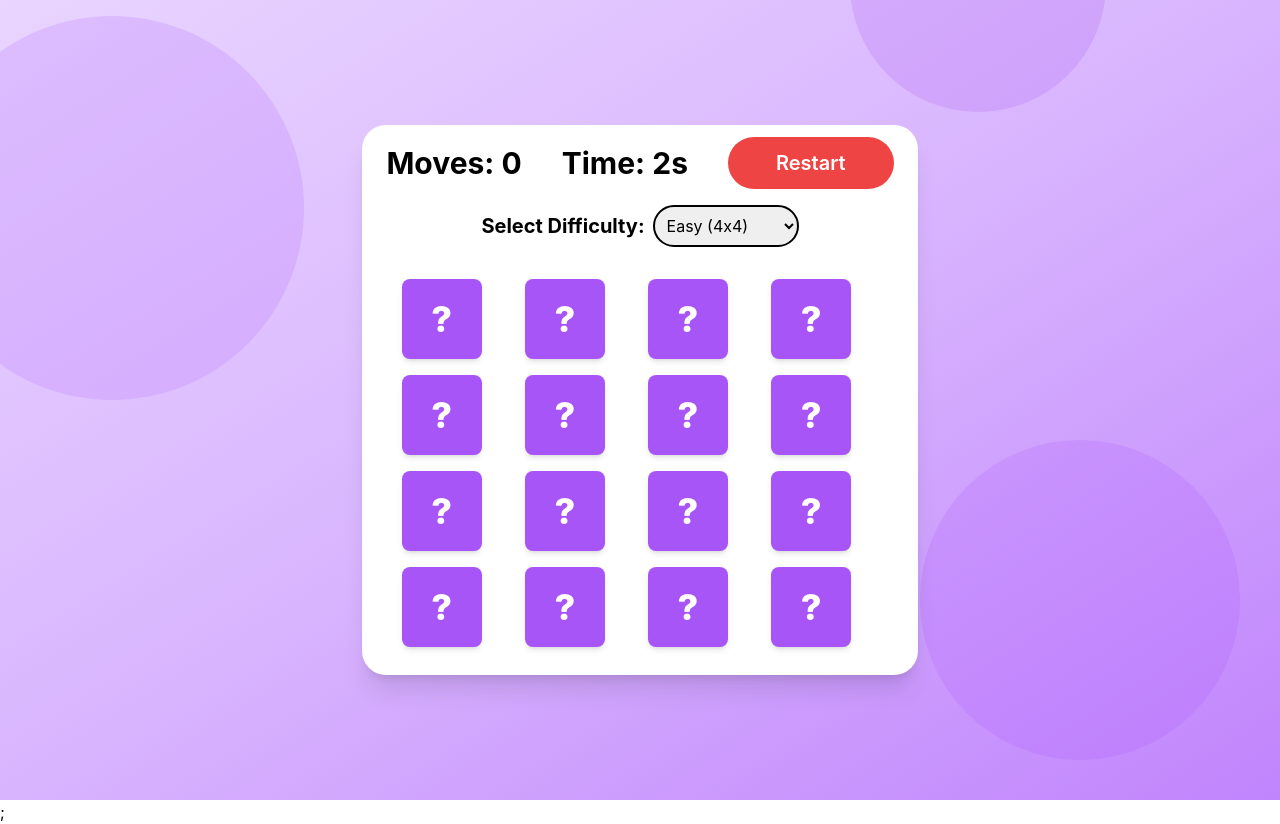
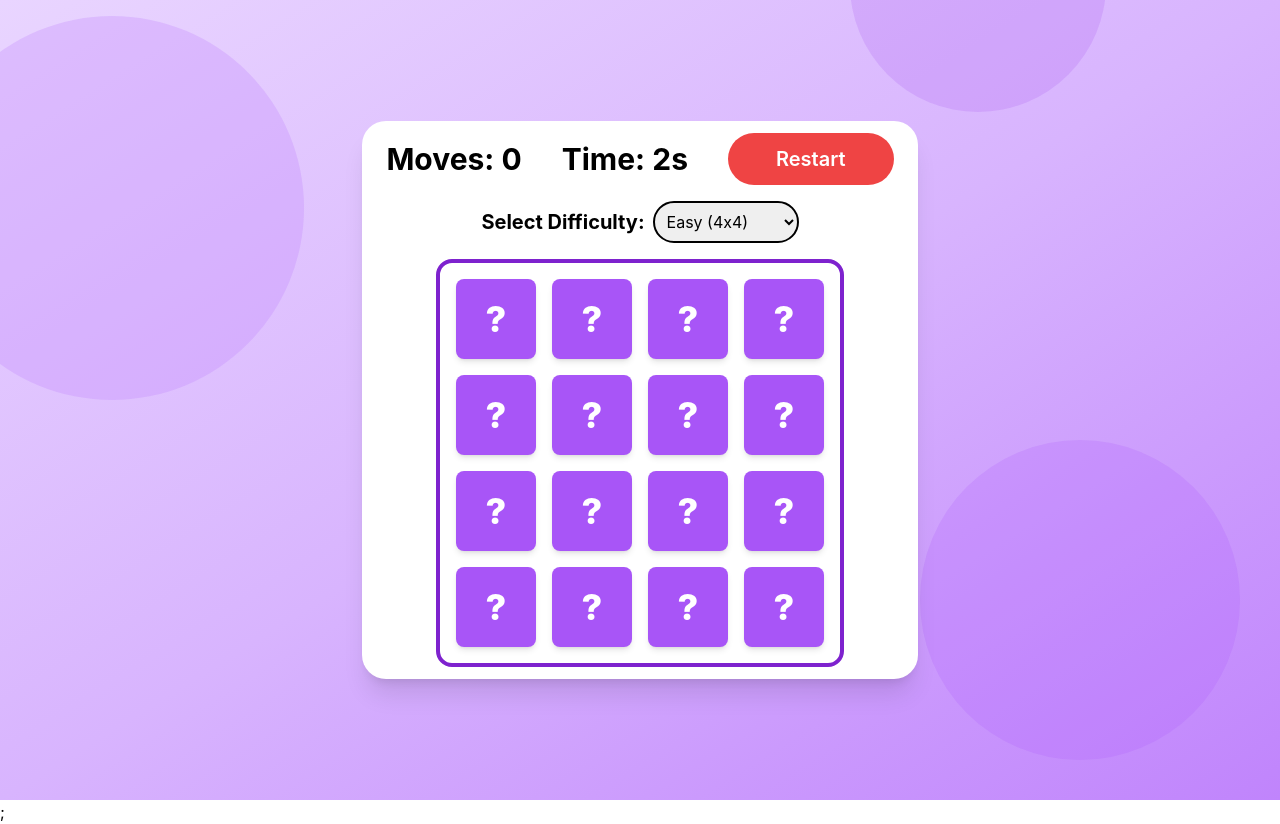
Before and after one commit to Souvik606/MindGames, a React (Create React App) app: page /pair-game in a window 1280 px wide. Both pictures are taken after a click on the button "Proceed". Built offline with nearby package versions, Linux system fonts and the light colour scheme.

Commit message:
pair-game

```diff
--- a/src/components/Pair Game/GameBoard.jsx
+++ b/src/components/Pair Game/GameBoard.jsx
@@ -1,11 +1,12 @@
 import React from "react";
 import Card from "./Card";
 
-function GameBoard({ cards, flippedCards, matchedCards, onCardClick,difficulty}) {
+function GameBoard({ cards, flippedCards, matchedCards, onCardClick, difficulty }) {
   const gridColumns = difficulty === "easy" ? 4 : difficulty === "medium" ? 6 : 8;
   console.log(gridColumns);
   return (
-    <div className={`grid ${gridColumns===4?'grid-cols-4':gridColumns===6?'grid-cols-6':'grid-cols-8'} gap-4 p-4`}>
+    <div className="flex justify-center items-center`">
+      <div className={`border-4 border-purple-700 rounded-2xl grid ${gridColumns === 4 ? 'grid-cols-4' : gridColumns === 6 ? 'grid-cols-6' : 'grid-cols-8'} gap-4 p-4`}>
         {cards.map((card, index) => (
           <Card
             key={card.id}
@@ -15,6 +16,7 @@ function GameBoard({ cards, flippedCards, matchedCards, onCardClick,difficulty})
           />
         ))}
       </div>
+    </div>
   );
 }
 
```
Lines whose indentation alone changed are shown as unchanged.
